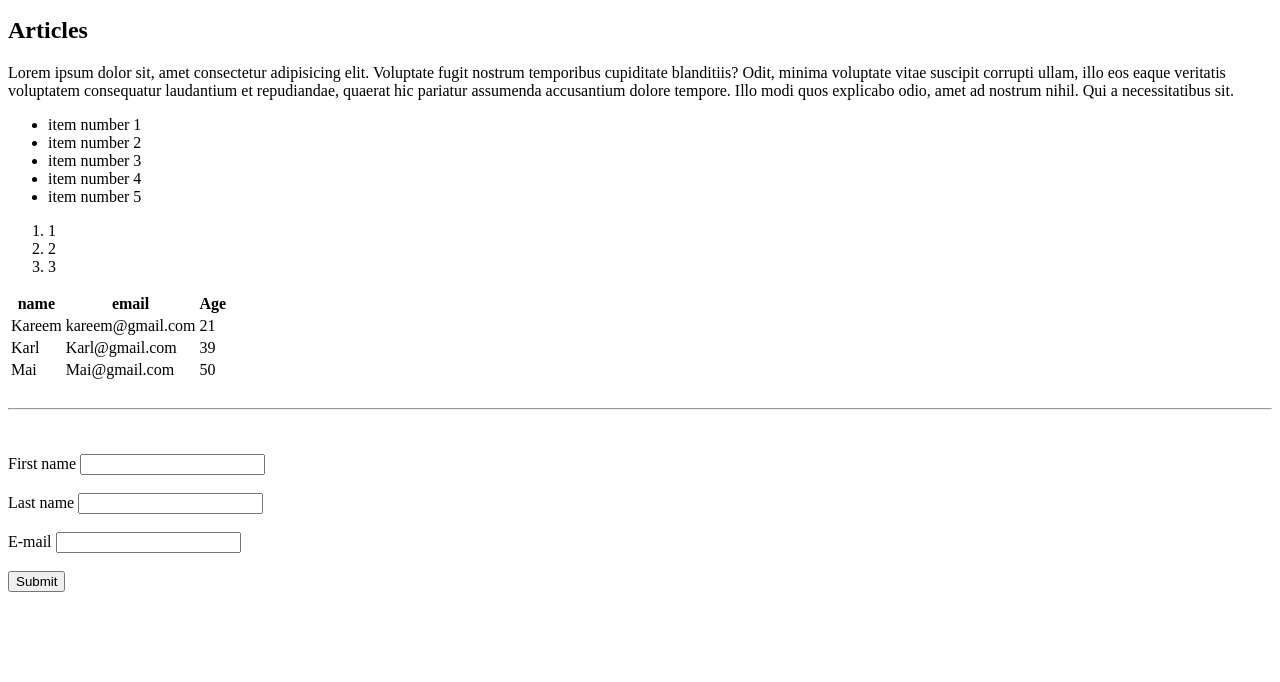
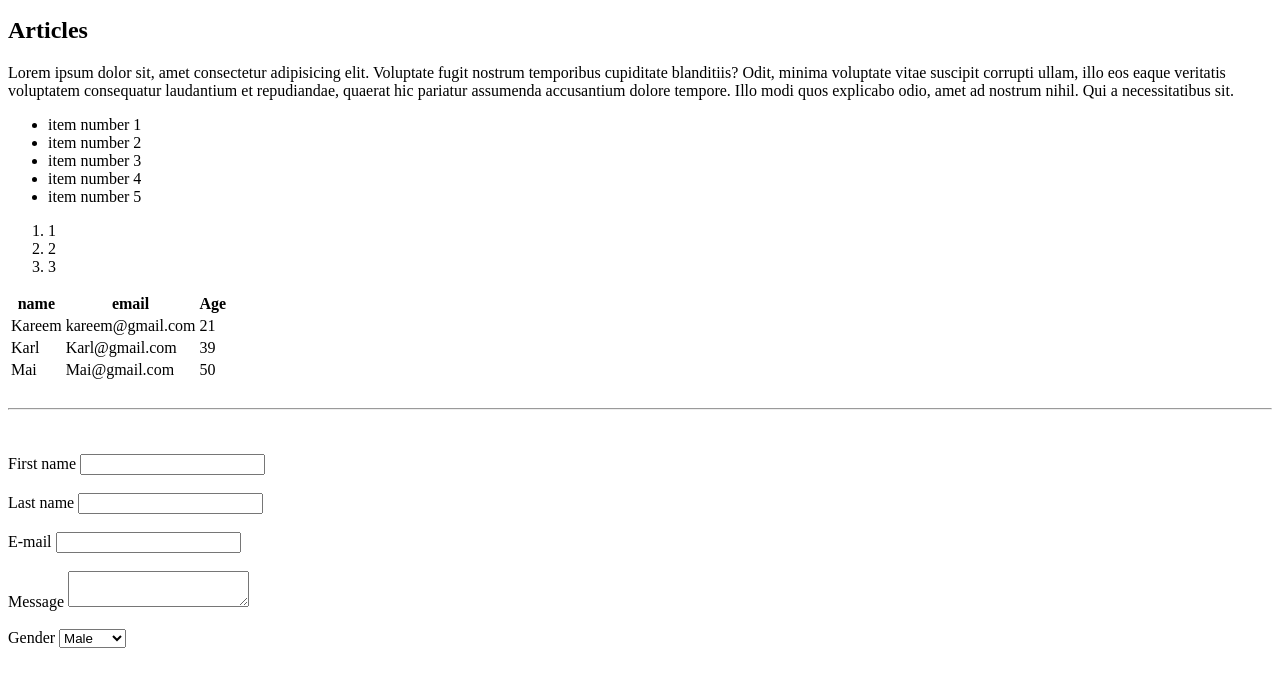
Before and after one commit to Elnakib1984/1.0, a plain HTML site: page index.html in a window 1280 px wide. Shown: the part 110-792 px from the top of the page. Drawn offline with Linux system fonts and the light colour scheme.

Commit message:
Learning Update

```diff
--- a/index.html
+++ b/index.html
@@ -92,11 +92,25 @@
 
     <div>
       <label for="email">E-mail</label>
-      <input type="text" name="email">
+      <input type="email" name="email">
     </div>
     <br>
 
-    <button>Submit</button>
+    <div>
+      <label>Message</label>
+      <textarea name="message"></textarea>
+    </div>
+    <br>
+
+    <div>
+      <label for="gender">Gender</label>
+      <select name="gender" >
+
+        <option value="male">Male</option>
+        <option value="female">Female</option>
+      </select>
+    </div>
+
     </form>
 
     <div style="margin-top: 500px;"></div>
```
